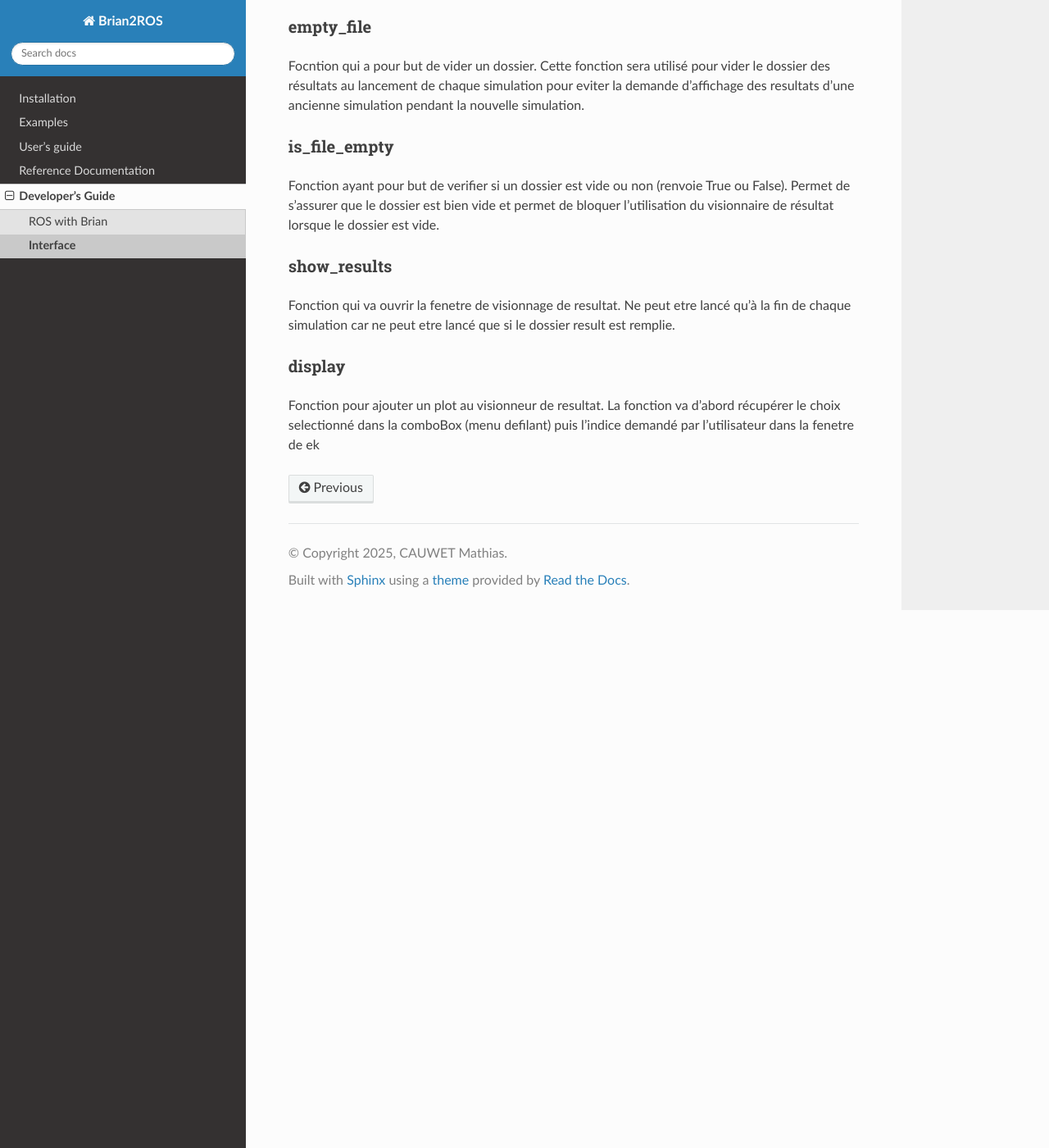
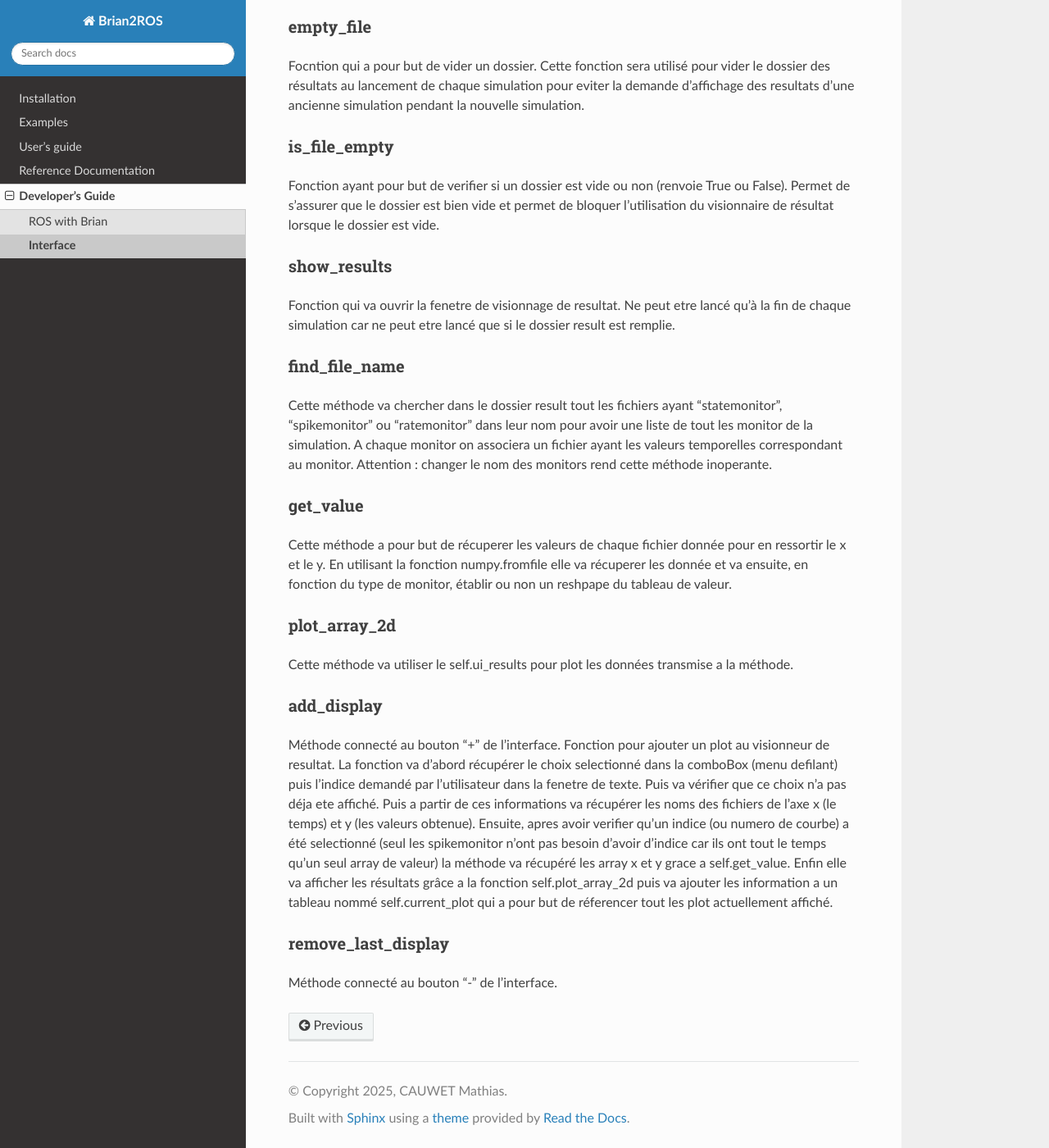
Before and after one commit to brian-team/brian2ros, a Sphinx documentation site: the page built from docs/dev_guide/interface.md, in a window 1280 px wide and 1400 px high, scrolled down 923 px. Shown: the whole window at 82% size. Built offline with Sphinx 7.4.7 and the Read the Docs theme 3.1.0, drawn with Linux system fonts in a browser that asks for light colours; pages that are not in the unit, such as notebooks, are missing from menus.

Commit message:
feat: Refactor plotting functions to streamline display logic and improve index handling

```diff
--- a/docs/dev_guide/interface.md
+++ b/docs/dev_guide/interface.md
@@ -37,6 +37,19 @@ Fonction ayant pour but de verifier si un dossier est vide ou non (renvoie True
 
 Fonction qui va ouvrir la fenetre de visionnage de resultat. Ne peut etre lancé qu'à la fin de chaque simulation car ne peut etre lancé que si le dossier result est remplie.
 
-### display
 
-Fonction pour ajouter un plot au visionneur de resultat. La fonction va d'abord récupérer le choix selectionné dans la comboBox (menu defilant) puis l'indice demandé par l'utilisateur dans la fenetre de ek
+### find_file_name
+Cette méthode va chercher dans le dossier result tout les fichiers ayant "statemonitor", "spikemonitor" ou "ratemonitor" dans leur nom pour avoir une liste de tout les monitor de la simulation. A chaque monitor on associera un fichier ayant les valeurs temporelles correspondant au monitor. Attention : changer le nom des monitors rend cette méthode inoperante.
+
+### get_value
+Cette méthode a pour but de récuperer les valeurs de chaque fichier donnée pour en ressortir le x et le y. En utilisant la fonction numpy.fromfile elle va récuperer les donnée et va ensuite, en fonction du type de monitor, établir ou non un reshpape du tableau de valeur.
+
+### plot_array_2d
+Cette méthode va utiliser le self.ui_results pour plot les données transmise a la méthode.
+
+### add_display
+Méthode connecté au bouton "+" de l'interface.
+Fonction pour ajouter un plot au visionneur de resultat. La fonction va d'abord récupérer le choix selectionné dans la comboBox (menu defilant) puis l'indice demandé par l'utilisateur dans la fenetre de texte. Puis va vérifier que ce choix n'a pas déja ete affiché. Puis a partir de ces informations va récupérer les noms des fichiers de l'axe x (le temps) et y (les valeurs obtenue). Ensuite, apres avoir verifier qu'un indice (ou numero de courbe) a été selectionné (seul les spikemonitor n'ont pas besoin d'avoir d'indice car ils ont tout le temps qu'un seul array de valeur) la méthode va récupéré les array x et y grace a self.get_value. Enfin elle va afficher les résultats grâce a la fonction self.plot_array_2d puis va ajouter les information a un tableau nommé self.current_plot qui a pour but de réferencer tout les plot actuellement affiché.
+
+### remove_last_display
+Méthode connecté au bouton "-" de l'interface.
```
Also changed, not shown: 1 other file.
